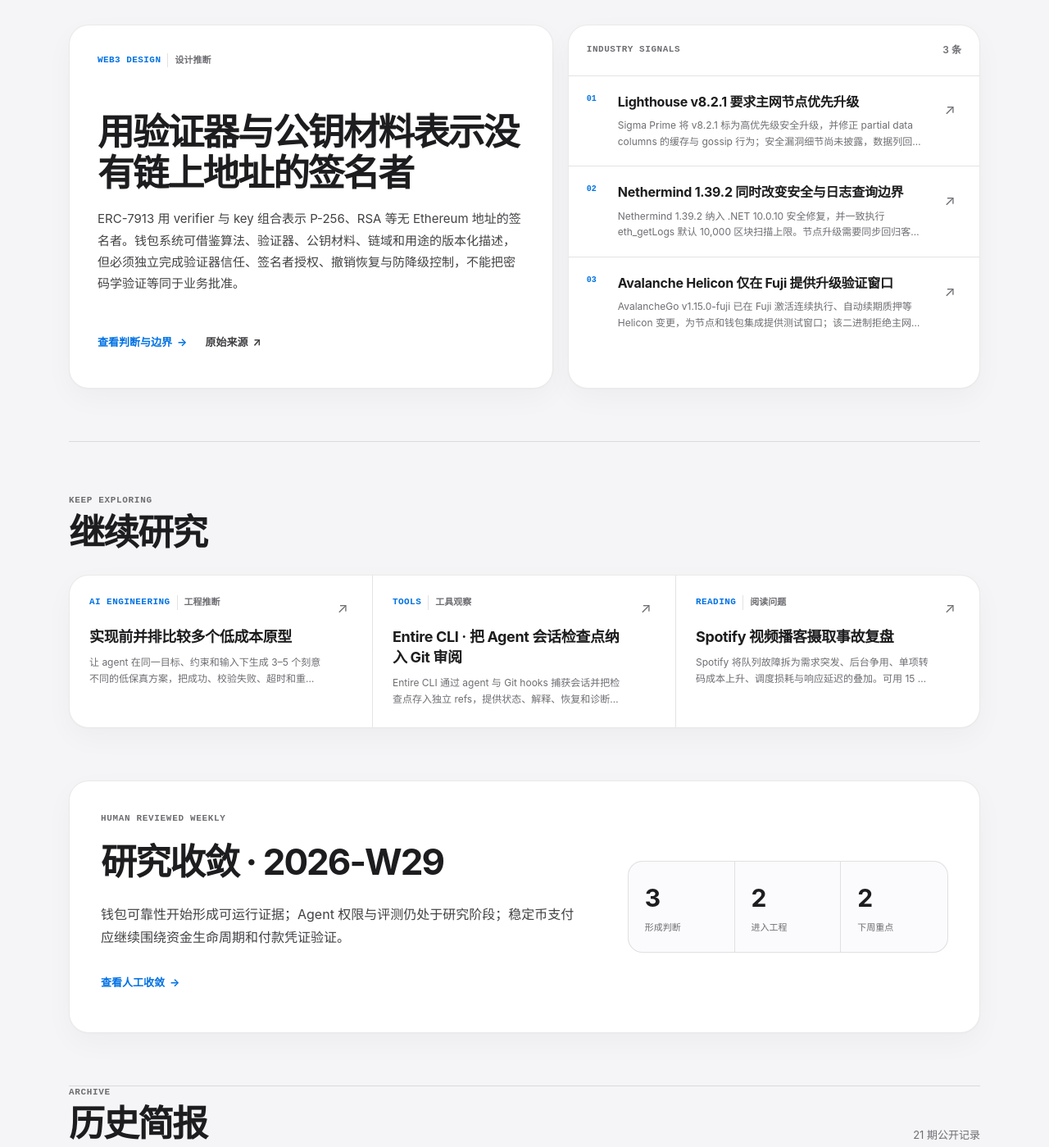
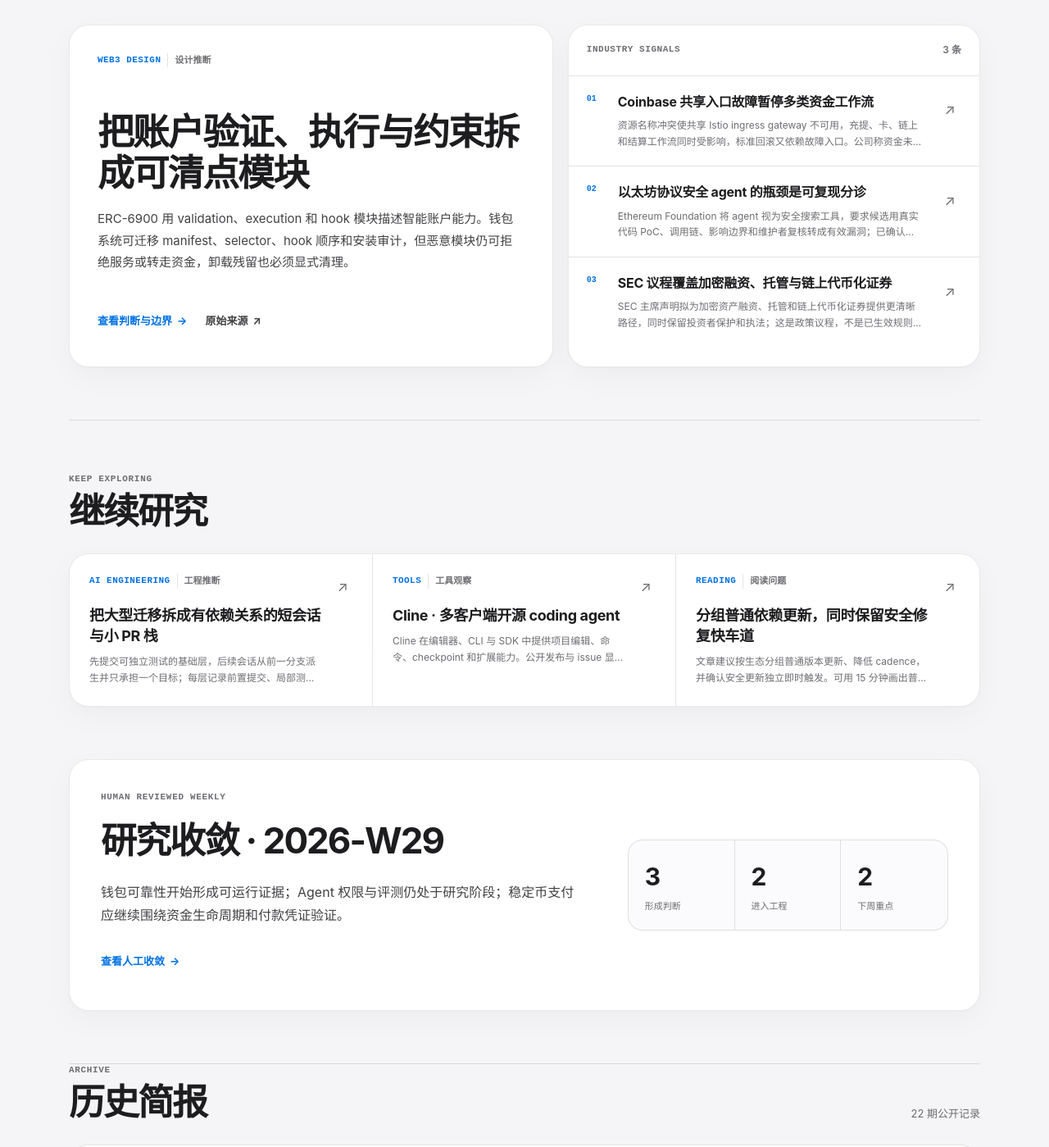
Before and after one commit to qianqiu0404/xiuqiu-site, a Vue app: page /radar in a window 1280 px wide. Shown: the part 475-1874 px from the top of the page at 82% size. Built offline with nearby package versions, Linux system fonts and the light colour scheme.

Commit message:
chore: daily radar 2026-08-03 (#39)

```diff
--- a/src/data/generatedRadars.ts
+++ b/src/data/generatedRadars.ts
@@ -5,6 +5,76 @@ export interface RadarItem { title: string; summary: string; sourceUrl?: string
 export interface DailyRadar { date: string; slug: string; title: string; summary: string; reviewStatus: 'automated'; generatedAt: string; sourceSections: string[]; missingSections: string[]; marketSignals: RadarItem[]; aiTip?: RadarItem; web3Design?: RadarItem; vibeProject?: RadarItem; readingPick?: RadarItem; sourceUrls: string[]; relatedProjectSlugs: string[] }
 
 export const dailyRadars: DailyRadar[] = [
+  {
+    "date": "2026-08-03",
+    "slug": "2026-08-03",
+    "title": "每日研究雷达 · 2026-08-03",
+    "summary": "聚焦 Coinbase 资金工作流事故、以太坊 agent 安全分诊、SEC 加密监管议程、stacked PR 迁移、模块化智能账户、Cline，以及依赖更新信噪比分流。",
+    "reviewStatus": "automated",
+    "generatedAt": "2026-08-03T10:14:03+08:00",
+    "sourceSections": [
+      "crypto",
+      "radar",
+      "vibe",
+      "reading"
+    ],
+    "missingSections": [],
+    "marketSignals": [
+      {
+        "title": "Coinbase 共享入口故障暂停多类资金工作流",
+        "summary": "资源名称冲突使共享 Istio ingress gateway 不可用，充提、卡、链上和结算工作流同时受影响，标准回滚又依赖故障入口。公司称资金未受风险，但改进项仍需后续运行证据验证。",
+        "sourceUrl": "https://www.coinbase.com/fr-fr/blog/a-postmortem-of-our-july-14-2026-incident"
+      },
+      {
+        "title": "以太坊协议安全 agent 的瓶颈是可复现分诊",
+        "summary": "Ethereum Foundation 将 agent 视为安全搜索工具，要求候选用真实代码 PoC、调用链、影响边界和维护者复核转成有效漏洞；已确认一项公开 CVE，但未披露完整误报率。",
+        "sourceUrl": "https://blog.ethereum.org/2026/07/09/triage-is-the-product"
+      },
+      {
+        "title": "SEC 议程覆盖加密融资、托管与链上代币化证券",
+        "summary": "SEC 主席声明拟为加密资产融资、托管和链上代币化证券提供更清晰路径，同时保留投资者保护和执法；这是政策议程，不是已生效规则或产品豁免。",
+        "sourceUrl": "https://www.sec.gov/newsroom/speeches-statements/atkins-statement-2026-regulatory-agenda-070726"
+      }
+    ],
+    "aiTip": {
+      "title": "把大型迁移拆成有依赖关系的短会话与小 PR 栈",
+      "summary": "先提交可独立测试的基础层，后续会话从前一分支派生并只承担一个目标；每层记录前置提交、局部测试和回滚。stacked PR 缩小审阅面，但最终仍需在合并基线做完整回归。",
+      "sourceUrl": "https://github.blog/ai-and-ml/github-copilot/stacked-sessions-and-pull-requests-in-the-github-copilot-app/"
+    },
+    "web3Design": {
+      "title": "把账户验证、执行与约束拆成可清点模块",
+      "summary": "ERC-6900 用 validation、execution 和 hook 模块描述智能账户能力。钱包系统可迁移 manifest、selector、hook 顺序和安装审计，但恶意模块仍可拒绝服务或转走资金，卸载残留也必须显式清理。",
+      "sourceUrl": "https://eips.ethereum.org/EIPS/eip-6900"
+    },
+    "vibeProject": {
+      "title": "Cline · 多客户端开源 coding agent",
+      "summary": "Cline 在编辑器、CLI 与 SDK 中提供项目编辑、命令、checkpoint 和扩展能力。公开发布与 issue 显示活跃维护；试用应固定 CLI 版本、使用无凭据示例仓库，并保留命令审批与独立测试。",
+      "sourceUrl": "https://github.com/cline/cline"
+    },
+    "readingPick": {
+      "title": "分组普通依赖更新，同时保留安全修复快车道",
+      "summary": "文章建议按生态分组普通版本更新、降低 cadence，并确认安全更新独立即时触发。可用 15 分钟画出普通升级与安全修复两条路径，验证冷却不会拖延已有修复的高危漏洞。",
+      "sourceUrl": "https://github.blog/security/supply-chain-security/tame-dependabot-group-your-updates-slow-the-cadence-keep-security-fast/"
+    },
+    "sourceUrls": [
+      "https://www.coinbase.com/fr-fr/blog/a-postmortem-of-our-july-14-2026-incident",
+      "https://blog.ethereum.org/2026/07/09/triage-is-the-product",
+      "https://www.sec.gov/newsroom/speeches-statements/atkins-statement-2026-regulatory-agenda-070726",
+      "https://github.blog/ai-and-ml/github-copilot/stacked-sessions-and-pull-requests-in-the-github-copilot-app/",
+      "https://eips.ethereum.org/EIPS/eip-6900",
+      "https://github.com/cline/cline",
+      "https://github.com/cline/cline/releases/tag/cli-v3.0.49",
+      "https://www.npmjs.com/package/cline/v/3.0.49",
+      "https://docs.cline.bot/",
+      "https://github.com/cline/cline/blob/main/LICENSE",
+      "https://github.blog/security/supply-chain-security/tame-dependabot-group-your-updates-slow-the-cadence-keep-security-fast/"
+    ],
+    "relatedProjectSlugs": [
+      "wallet-core",
+      "exchange-wallet-system",
+      "web3-wallet-engineer-lab"
+    ]
+  },
   {
     "date": "2026-08-02",
     "slug": "2026-08-02",
```
Also changed, not shown: content/radar/2026-08-03.md (added, +52 -0 lines), 1 other file (tests, documents, lock files or other folders).
